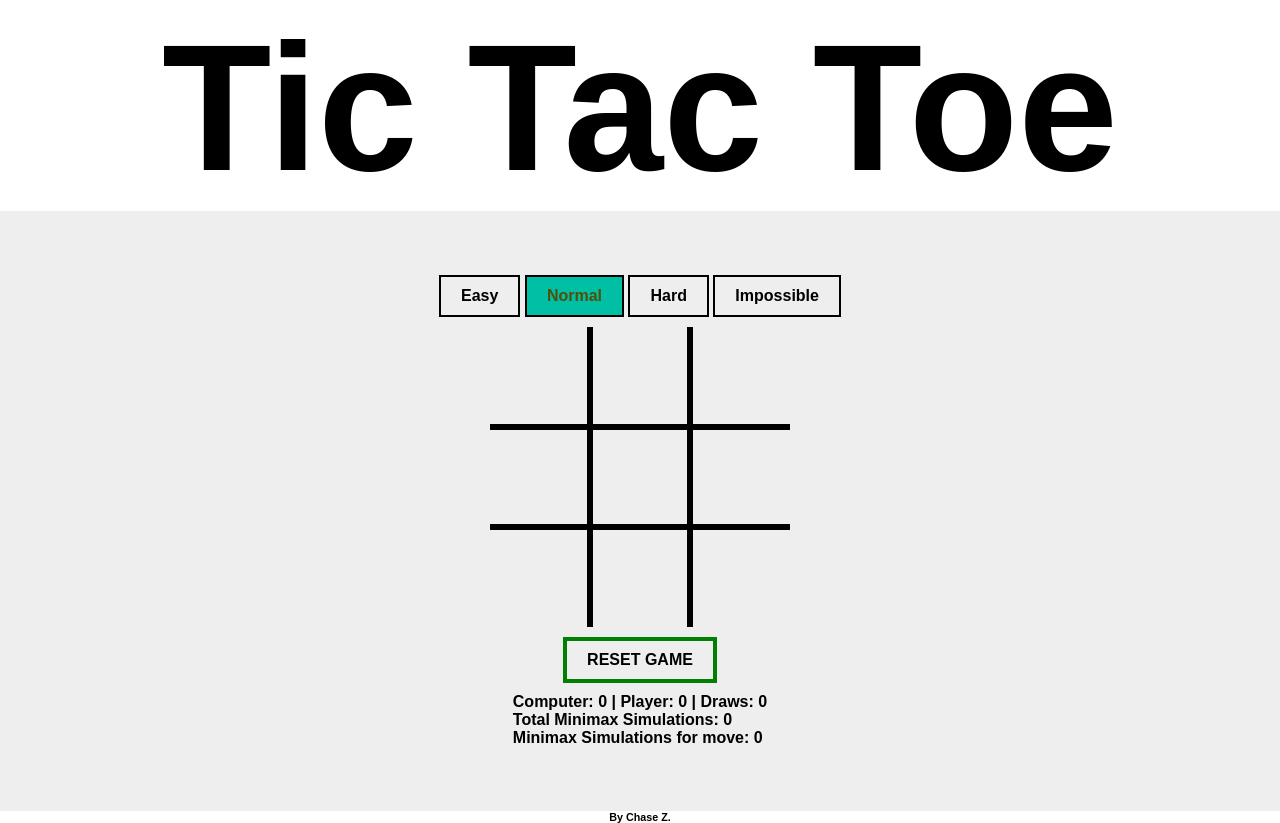
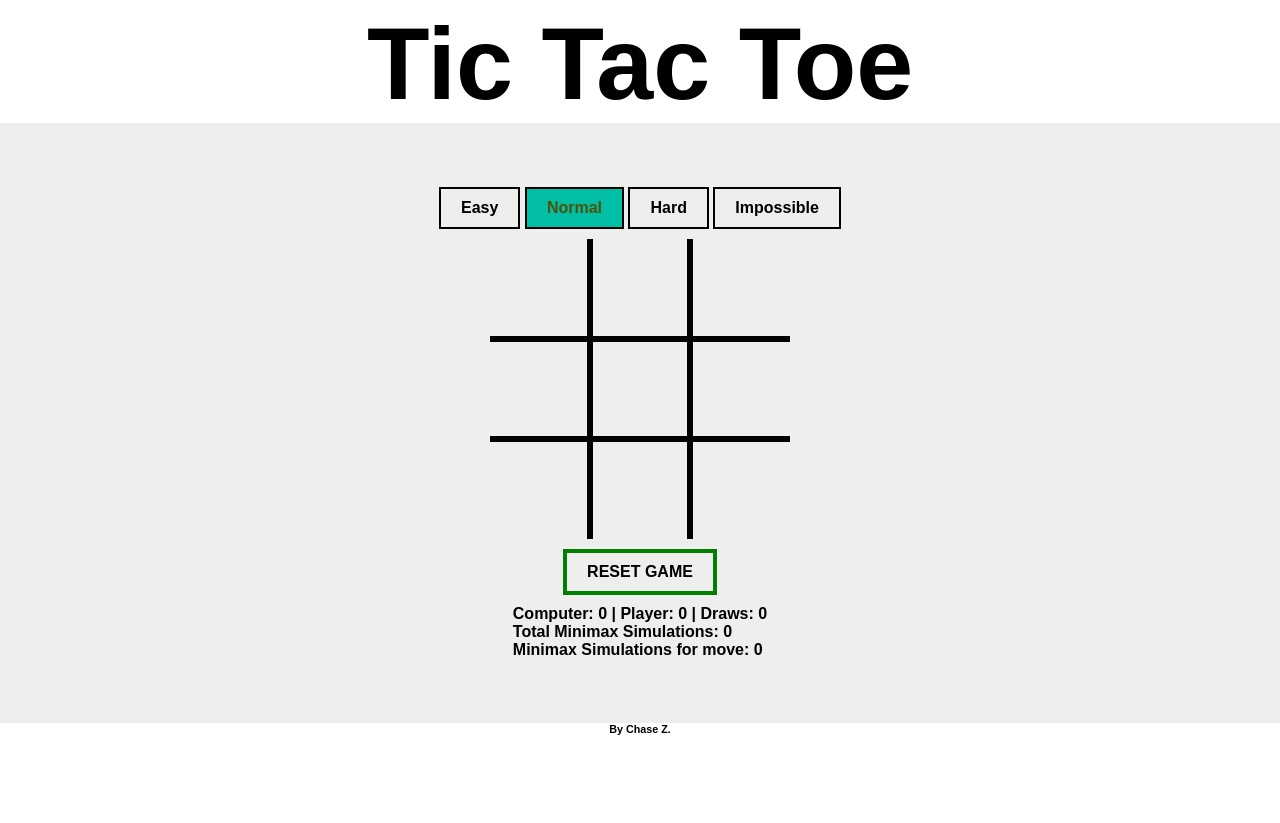
Before and after one commit to HumnResources/TicTacToe, a website: page index.html in a window 1280 px wide. After the commit the page ends 800 px from the top, so only its background shows below. Drawn offline with Linux system fonts and the light colour scheme.

Commit message:
Update index.html

```diff
--- a/index.html
+++ b/index.html
@@ -10,7 +10,7 @@
 </html>
 
 <body>
-    <h3 style="text-align: center;margin-top: 5px; font-size: 14vw;">Tic Tac Toe</h1>
+    <h3 style="text-align: center;margin-top: 5px; font-size: 8vw;">Tic Tac Toe</h1>
     <div class="container">
         <div class="difficulty">
             <button id="easy" onclick="select_difficulty('easy')">Easy</button>
```
